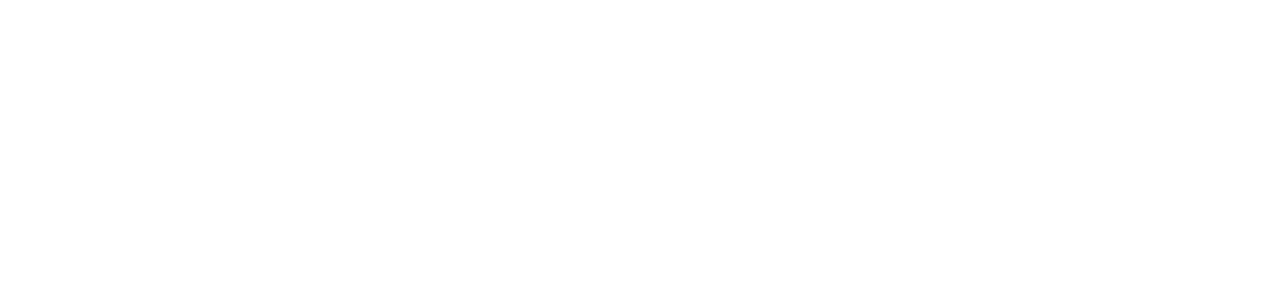
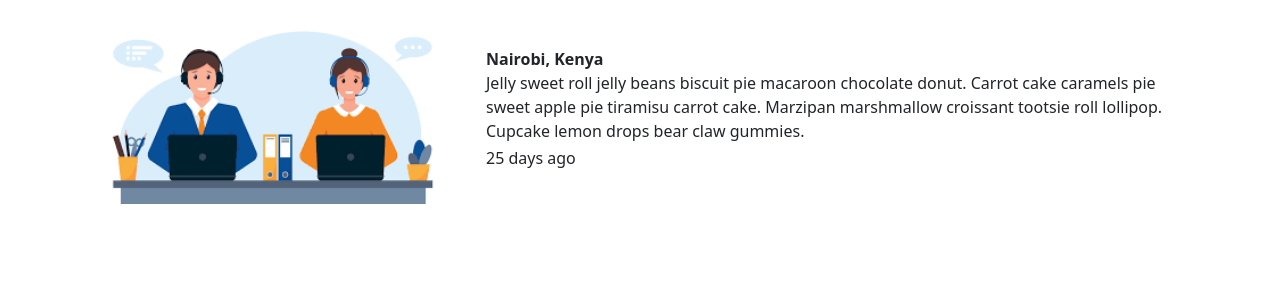
Before and after one commit to wamae-ndiritu/innovate_nairobi, a React (Create React App) app in the folder client/: page /Incidencies/reported in a window 1280 px wide. Before the commit this address had no page. Shown: the top 300 px of the page. Built offline with nearby package versions, Linux system fonts and the light colour scheme.

Commit message:
Add incident component

```diff
--- a/client/src/App.js
+++ b/client/src/App.js
@@ -1,11 +1,13 @@
 import { BrowserRouter as Router, Routes, Route } from "react-router-dom";
 import HomeScreen from "./screens/HomeScreen";
+import IncidenciesScreen from "./screens/IncidenciesScreen";
 
 export default function App() {
   return (
     <Router>
       <Routes>
         <Route path="/" element={<HomeScreen />} />
+        <Route path="/Incidencies/reported" element={<IncidenciesScreen />} />
       </Routes>
     </Router>
   );
--- /dev/null
+++ b/client/src/components/Incident/Incident.jsx
@@ -0,0 +1,26 @@
+import React from "react";
+import "./Incident.scss";
+
+const Incident = () => {
+  return (
+    <div className="container">
+      <div className="row incident">
+        <img src="/assets/call-center.png" alt="" />
+        <div className="detail">
+          <span>
+            <b>Nairobi, Kenya</b>
+          </span>
+          <span>
+            Jelly sweet roll jelly beans biscuit pie macaroon chocolate donut.
+            Carrot cake caramels pie sweet apple pie tiramisu carrot cake.
+            Marzipan marshmallow croissant tootsie roll lollipop. Cupcake lemon
+            drops bear claw gummies.
+          </span>
+          <p>25 days ago</p>
+        </div>
+      </div>
+    </div>
+  );
+};
+
+export default Incident;
--- /dev/null
+++ b/client/src/components/Incident/Incident.scss
@@ -0,0 +1,25 @@
+.incident {
+  display: flex;
+  padding: 1rem;
+  border-radius: 1rem;
+  gap: 1rem;
+
+  img{
+    flex: 1;
+    max-height: 20rem;
+    object-fit: cover;
+    object-position: top right;
+    border-radius: 0.5rem;
+  }
+
+  .detail{
+    flex: 2;
+    display: flex;
+    flex-direction: column;
+    justify-content: center;
+
+    p{
+      margin: 3px 0;
+    }
+  }
+}
--- /dev/null
+++ b/client/src/screens/IncidenciesScreen.jsx
@@ -0,0 +1,12 @@
+import React from "react";
+import Incident from "../components/Incident/Incident";
+
+const IncidenciesScreen = () => {
+  return (
+    <>
+      <Incident />
+    </>
+  );
+};
+
+export default IncidenciesScreen;
```
